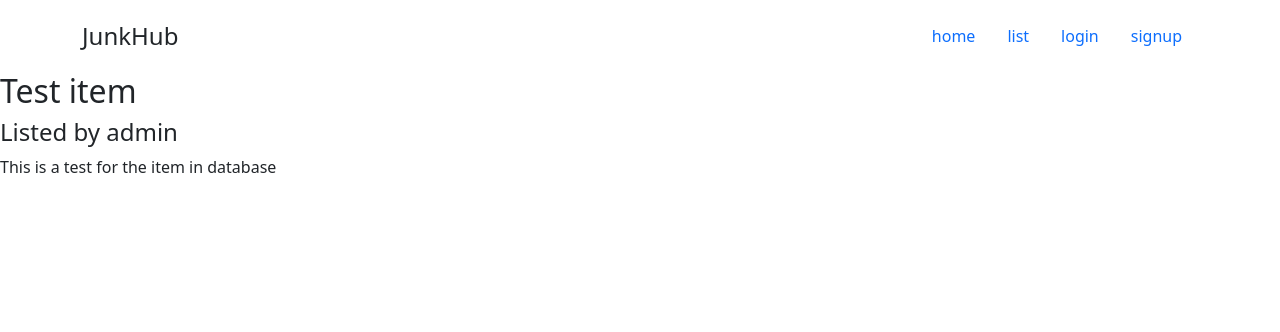
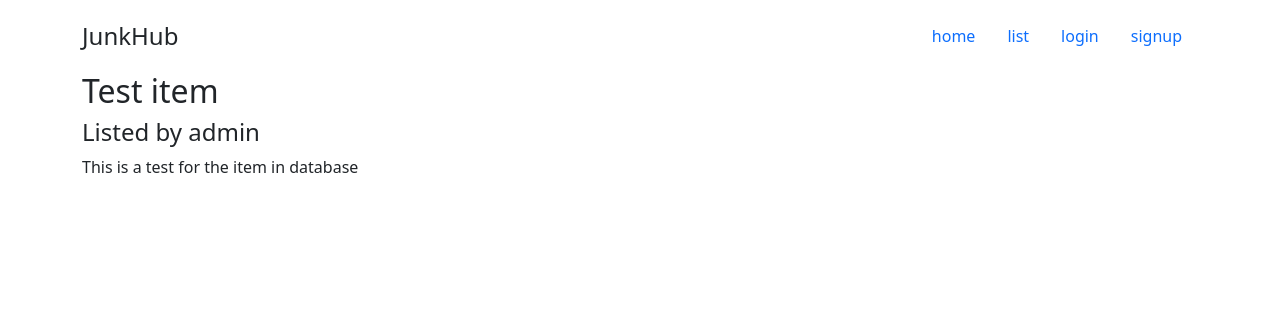
Before and after one commit to Brayds-Dev/Django-Project, a Django app: page /items/1/ in a window 1280 px wide. Shown: the top 332 px of the page. Run offline with Django 4.2, Linux system fonts and the light colour scheme; data comes from the database, SQL or seed files in the repository.

Commit message:
base.html container class div

```diff
--- a/home/templates/home/base.html
+++ b/home/templates/home/base.html
@@ -27,7 +27,7 @@
             </ul>
         </header>
     </div>
-    <div>
+    <div class="container-md">
         {% block content %}{% endblock content %}
     </div>
 
```
